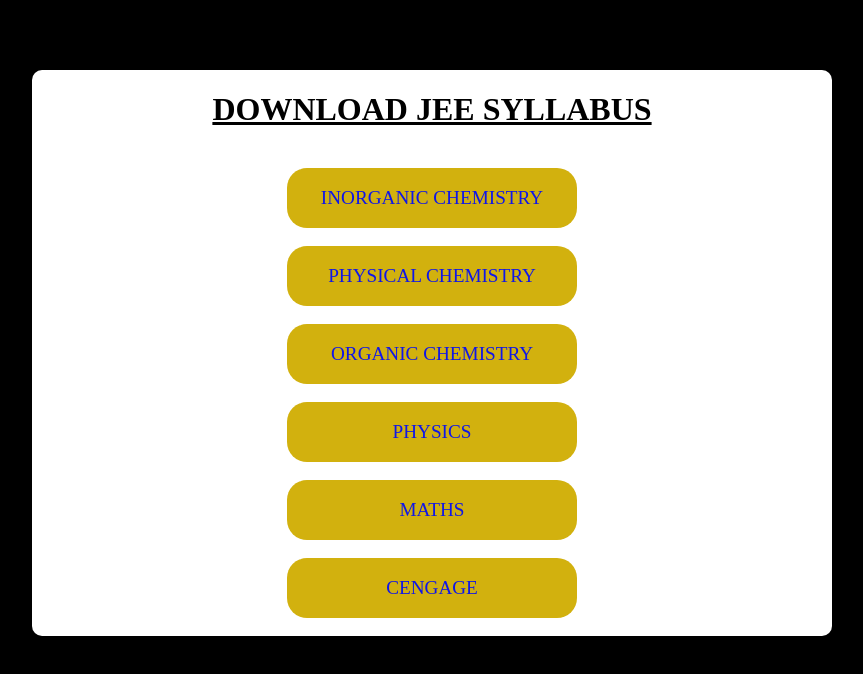
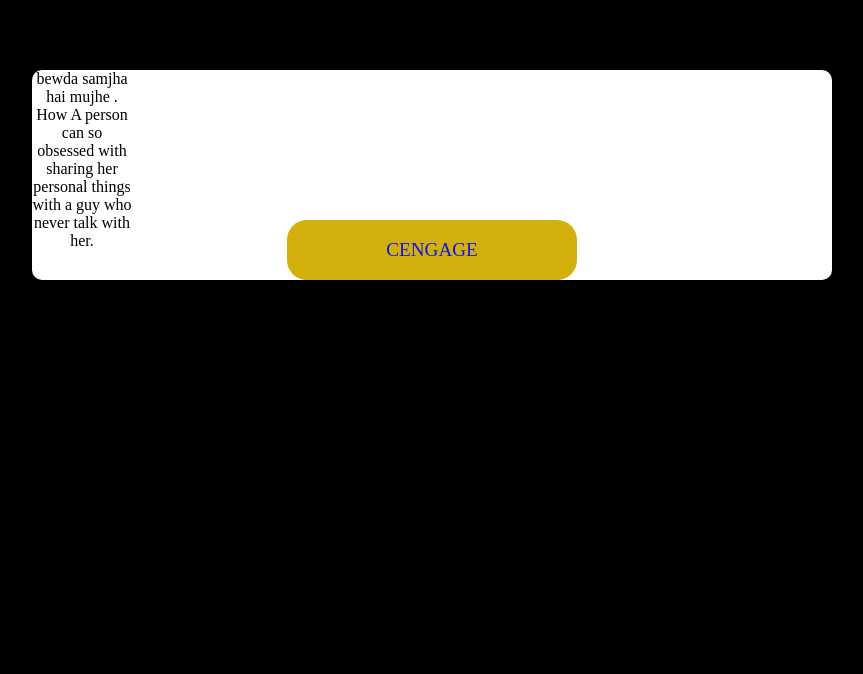
Before and after one commit to ins-nishidh-47/Holi, a plain HTML site: page index.html in a window 1280 px wide. Shown: the whole page, without its empty margins (208-1071 px from the left). Drawn offline with Linux system fonts and the light colour scheme.

Commit message:
Update index.html

```diff
--- a/index.html
+++ b/index.html
@@ -8,36 +8,11 @@
 </head>
 <body>
     <div class="Bx">
-        <div><label for="jee"><h1>
-           <u> DOWNLOAD JEE SYLLABUS</u>
-        </h1></label></div><br>
 
-        <div>
-            <center><a href="INORGAINC_SYLLABUS.pdf">
-                <div class="download">INORGANIC CHEMISTRY</div>
-            </a></center>
-        </div><br>
-        <div>
-            <center><a href="PHYSICAL_CHEM_Sy-jee.pdf">
-                <div class="download">PHYSICAL CHEMISTRY</div>
-            </a></center>
-        </div><br>
-        <div>
-            <center><a href="ORGANIC_CHEMISTRY_SYLLABUS_JEE.pdf">
-                <div class="download">ORGANIC CHEMISTRY</div>
-            </a></center>
-        </div><br>
-        <div>
-            <center><a href="PHYSICS_JEE_SYLLABUS.pdf">
-                <div class="download">PHYSICS</div>
-            </a></center>
-        </div><br>
-        <div>
-            <center><a href="MATHS_SYLLABUS.pdf">
-                <div class="download">MATHS</div>
-            </a></center>
-        </div><br>
-        <div>
+        <div style='background color: white; height: 150px; width: 100px;'>
+
+            bewda samjha hai mujhe . How A person can so obsessed with sharing her personal things with a guy who never talk with her.
+        </div>
             <center><a href="https://pw-cloning.vercel.app/">
                 <div class="download">CENGAGE</div>
             </a></center>
```
